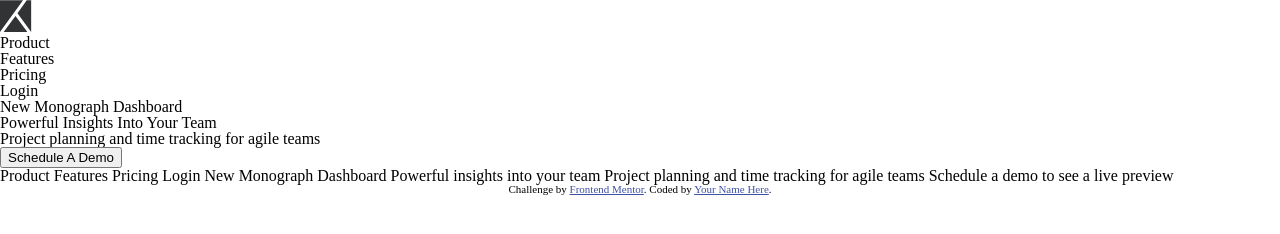
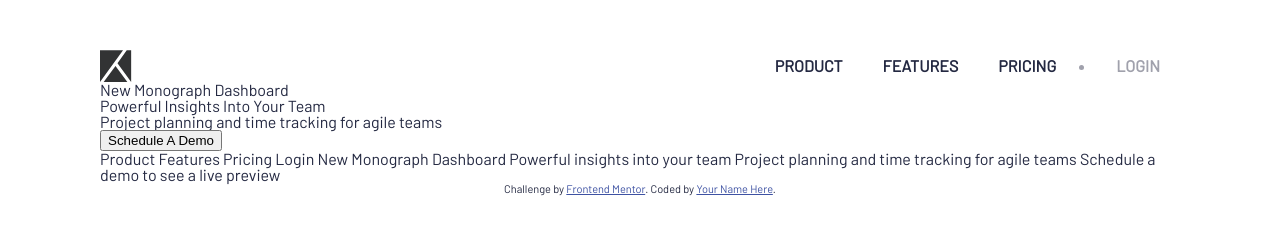
Before and after one commit to NiteArie/fm-project-tracking, a plain HTML site: page index.html in a window 1280 px wide. Drawn offline with Linux system fonts and the light colour scheme.

Commit message:
[Fea] Header section done

```diff
--- a/index.html
+++ b/index.html
@@ -22,12 +22,12 @@
 
   <header class="header">
     <nav class="header__nav">
-      <img class="header__logo" src="images/logo.svg" alt="">
+      <img class="header__logo" src="images/logo.svg" alt="" width="32" height="32" >
       <ul class="header__list">
-        <li class="header__item">Product</li>
-        <li class="header__item">Features</li>
-        <li class="header__item">Pricing</li>
-        <li class="header__item">Login</li>
+        <li class="header__item"><a href="#" class="header__link">Product</a></li>
+        <li class="header__item"><a href="#" class="header__link">Features</a></li>
+        <li class="header__item"><a href="#" class="header__link">Pricing</a></li>
+        <li class="header__item header__item--dim"><a href="#" class="header__link">Login</a></li>
       </ul>
     </nav>
 
--- a/styles/style.css
+++ b/styles/style.css
@@ -0,0 +1,42 @@
+*,
+*::before,
+*::after {
+    box-sizing: border-box;
+}
+
+body {
+    height: 100vh;
+    padding: 50px 100px;
+    font-family: "Barlow", sans-serif;
+    color: hsl(230, 29%, 20%);
+}
+
+.header__nav {
+    display: flex;
+    justify-content: space-between;
+    align-items: center;
+}
+
+.header__list {
+    list-style-type: none;
+    display: flex;
+    align-items: center;
+}
+
+.header__item {
+    margin-right: 20px;
+    margin-left: 20px;
+}
+
+.header__link {
+    text-decoration: none;
+    color: inherit;
+    text-transform: uppercase;
+    font-weight: bold;
+}
+
+.header__item--dim {
+    list-style: disc;
+    padding-left: 20px;
+    color: hsl(231, 7%, 65%);
+}
```
